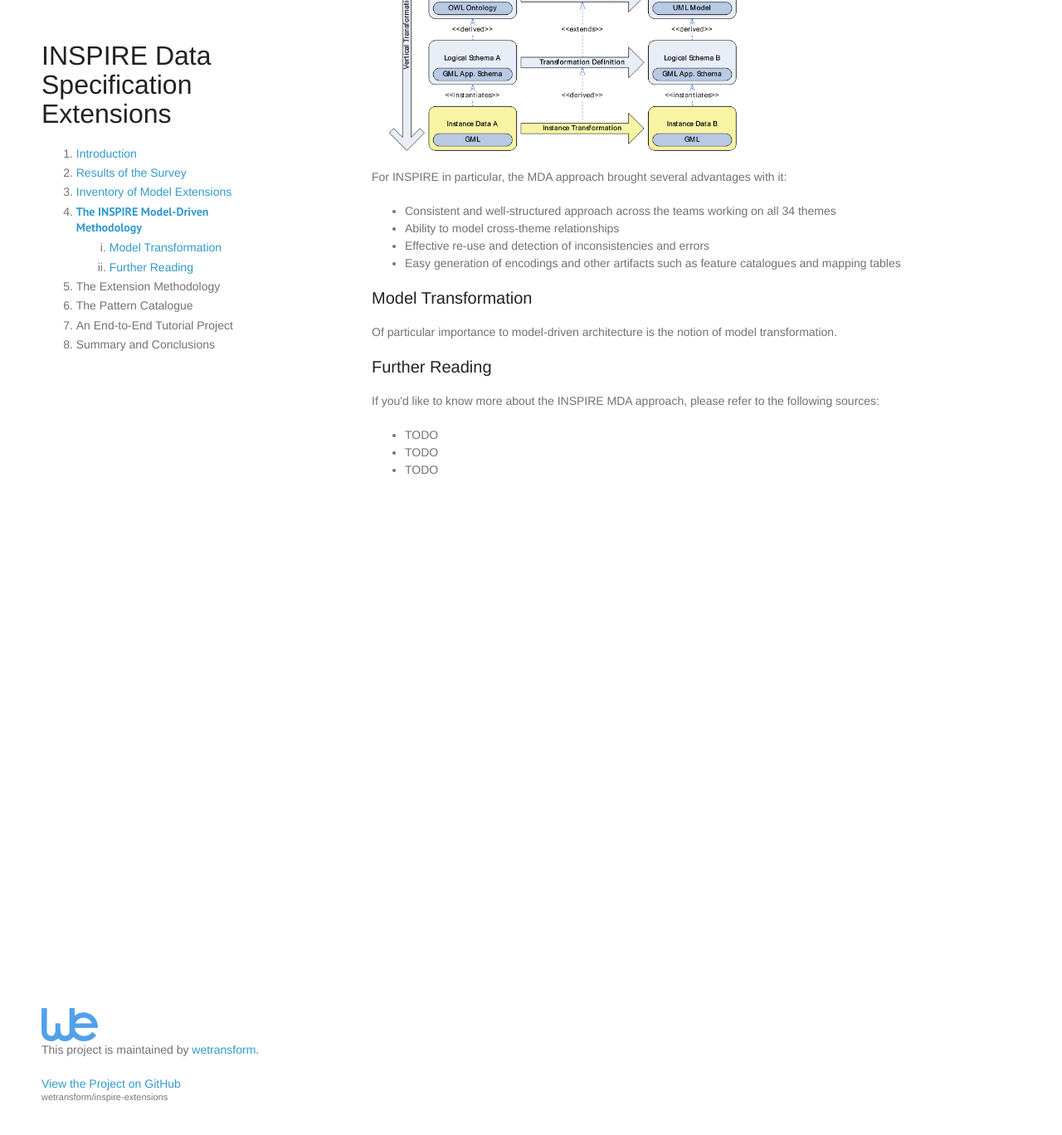
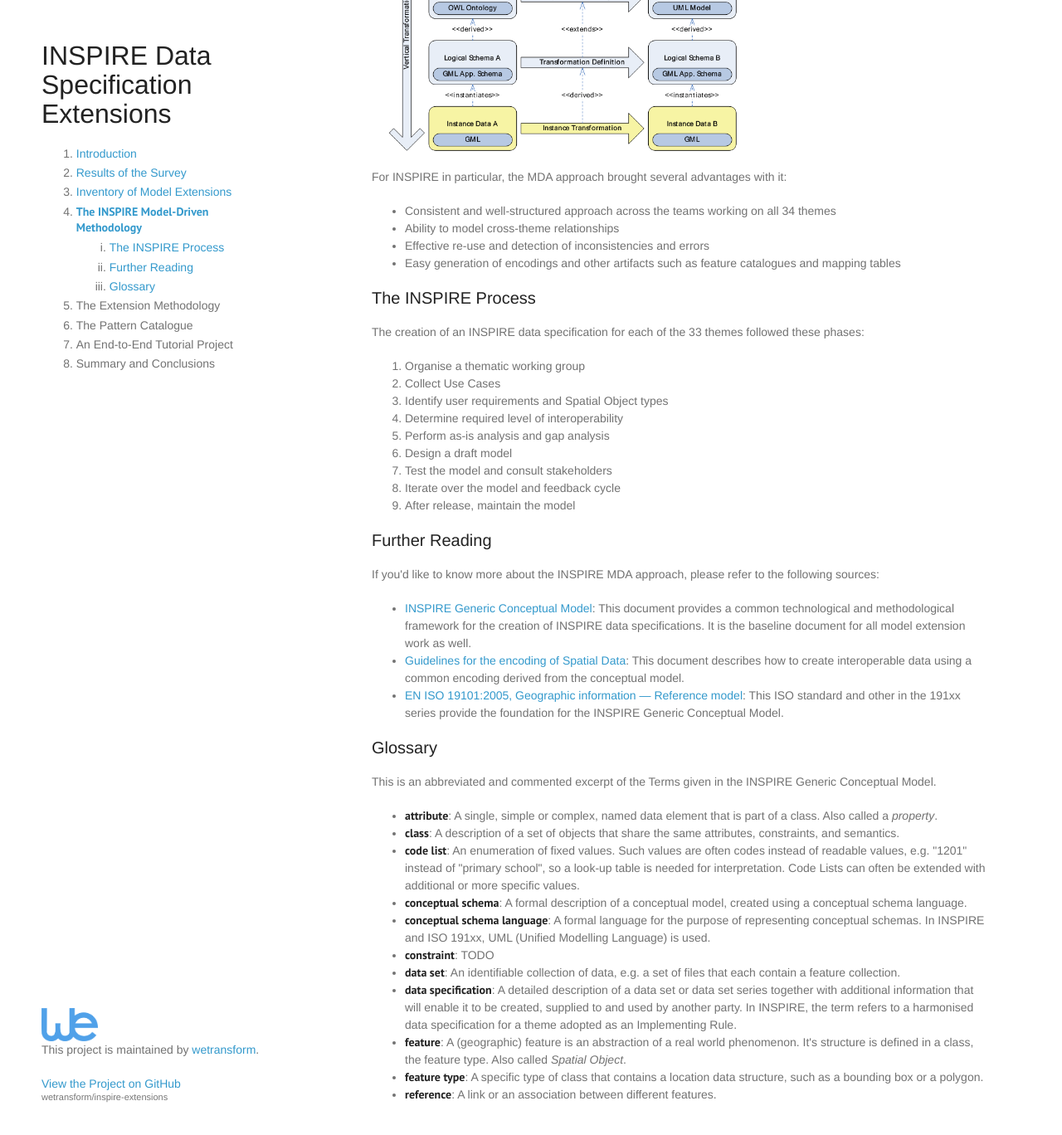
Before and after one commit to wetransform/inspire-extensions, a Jekyll site: the page built from inspire-mda.html, in a window 1280 px wide and 1400 px high, scrolled down 821 px. Shown: the top 1368 px of the window at 83% size. Built offline with Jekyll 4.4.1, drawn with Linux system fonts in a browser that asks for light colours; some web fonts are replaced.

Commit message:
completed inspire mda intro

```diff
--- a/_includes/header.html
+++ b/_includes/header.html
@@ -40,8 +40,9 @@
       <li>{% if page.slug == "inspire-mda" %}<strong>{% endif %}<a href="/inspire-mda.html">The INSPIRE Model-Driven Methodology</a>{% if page.slug == "inspire-mda" %}</strong>{% endif %}
         {% if page.slug == "inspire-mda" %}
         <ol class="tocLevel2">
-          <li><a href="/inspire-mda.html#modelTransformation">Model Transformation</a></li>
+          <li><a href="/inspire-mda.html#inspireProcess">The INSPIRE Process</a></li>
           <li><a href="/inspire-mda.html#furtherReading">Further Reading</a></li>
+          <li><a href="/inspire-mda.html#glossary">Glossary</a></li>
         </ol>
         {% endif %}
       </li>
--- a/inspire-mda.html
+++ b/inspire-mda.html
@@ -52,18 +52,65 @@ title:  INSPIRE data specification extensions - The INSPIRE Model-Driven Approac
         <li>Easy generation of encodings and other artifacts such as feature catalogues and mapping tables</li>
     </ul>
 
-    <h2><a name="modelTransformation" id="modelTransformation" href="#modelTransformation"></a>Model Transformation</h2>
+    <h2><a name="inspireProcess" id="inspireProcess" href="#inspireProcess"></a>The INSPIRE Process</h2>
 
-    <p>Of particular importance to model-driven architecture is the notion of model transformation.</p>
+    <p>
+        The creation of an INSPIRE data specification for each of the 33 themes followed these phases:
+    </p>
 
-    <h2>Further Reading</h2>
+    <ol>
+        <li>Organise a thematic working group</li>
+        <li>Collect Use Cases</li>
+        <li>Identify user requirements and Spatial Object types</li>
+        <li>Determine required level of interoperability</li>
+        <li>Perform as-is analysis and gap analysis</li>
+        <li>Design a draft model</li>
+        <li>Test the model and consult stakeholders</li>
+        <li>Iterate over the model and feedback cycle</li>
+        <li>After release, maintain the model</li>
+    </ol>
+
+    <h2><a name="furtherReading" id="furtherReading" href="#furtherReading"></a>Further Reading</h2>
 
     <p>If you'd like to know more about the INSPIRE MDA approach, please refer to the following sources:</p>
 
     <ul>
-        <li>TODO</li>
-        <li>TODO</li>
-        <li>TODO</li>
+        <li><a href="http://inspire.ec.europa.eu/documents/Data_Specifications/D2.5_v3.4rc3.pdf" target="_blank">INSPIRE Generic Conceptual Model</a>:
+            This document provides a common technological and methodological framework for the creation of INSPIRE data specifications.
+            It is the baseline document for all model extension work as well.</li>
+        <li><a href="http://inspire.ec.europa.eu/documents/Data_Specifications/D2.7_v3.3rc3.pdf" target="_blank">Guidelines for the encoding of Spatial Data</a>:
+            This document describes how to create interoperable data using a common encoding derived from the conceptual model.</li>
+        <li><a href="http://www.iso.org/iso/home/store/catalogue_ics/catalogue_detail_ics.htm?csnumber=59164" target="_blank">EN ISO 19101:2005, Geographic information — Reference model</a>: This ISO standard
+            and other in the 191xx series provide the foundation for the INSPIRE Generic Conceptual Model.</li>
+    </ul>
+
+    <h2><a name="glossary" id="glossary" href="#glossary"></a>Glossary</h2>
+
+    <p>This is an abbreviated and commented excerpt of the Terms given in the INSPIRE Generic Conceptual Model.</p>
+
+    <ul>
+        <li><strong>attribute</strong>: A single, simple or complex, named data element that is part of a class. Also
+            called a <em>property</em>.</li>
+        <li><strong>class</strong>: A description of a set of objects that share the same attributes, constraints, and
+            semantics.</li>
+        <li><strong>code list</strong>: An enumeration of fixed values. Such values are often codes instead of readable
+            values, e.g. "1201" instead of "primary school", so a look-up table is needed for interpretation. Code Lists
+            can often be extended with additional or more specific values.</li>
+        <li><strong>conceptual schema</strong>: A formal description of a conceptual model, created using a conceptual
+            schema language.</li>
+        <li><strong>conceptual schema language</strong>: A formal language for the purpose of representing conceptual
+            schemas. In INSPIRE and ISO 191xx, UML (Unified Modelling Language) is used.</li>
+        <li><strong>constraint</strong>: TODO</li>
+        <li><strong>data set</strong>: An identifiable collection of data, e.g. a set of files that each contain a
+            feature collection.</li>
+        <li><strong>data specification</strong>: A detailed description of a data set or data set series together with
+            additional information that will enable it to be created, supplied to and used by another party. In INSPIRE,
+            the term refers to a harmonised data specification for a theme adopted as an Implementing Rule.</li>
+        <li><strong>feature</strong>: A (geographic) feature is an abstraction of a real world phenomenon. It's
+            structure is defined in a class, the feature type. Also called <em>Spatial Object</em>.</li>
+        <li><strong>feature type</strong>: A specific type of class that contains a location data structure, such as a
+        bounding box or a polygon.</li>
+        <li><strong>reference</strong>: A link or an association between different features.</li>
     </ul>
 
 </section>
--- a/meetings/2016-04-21-advisory-board-meeting.html
+++ b/meetings/2016-04-21-advisory-board-meeting.html
@@ -2,7 +2,6 @@
 layout: default
 slug:   meeting
 title:  INSPIRE data specification extensions - Advisory Board Meeting 21.04.2016
-
 ---
 
 <section>
```
